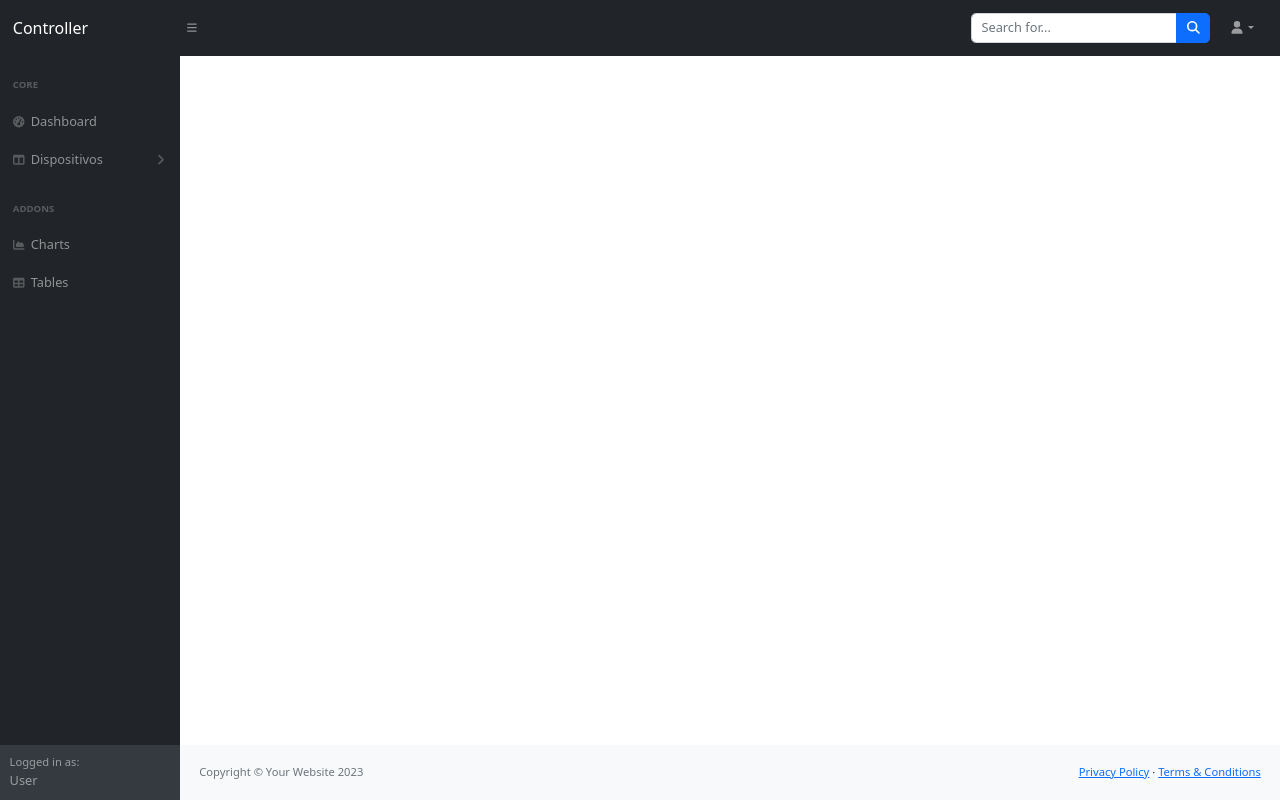
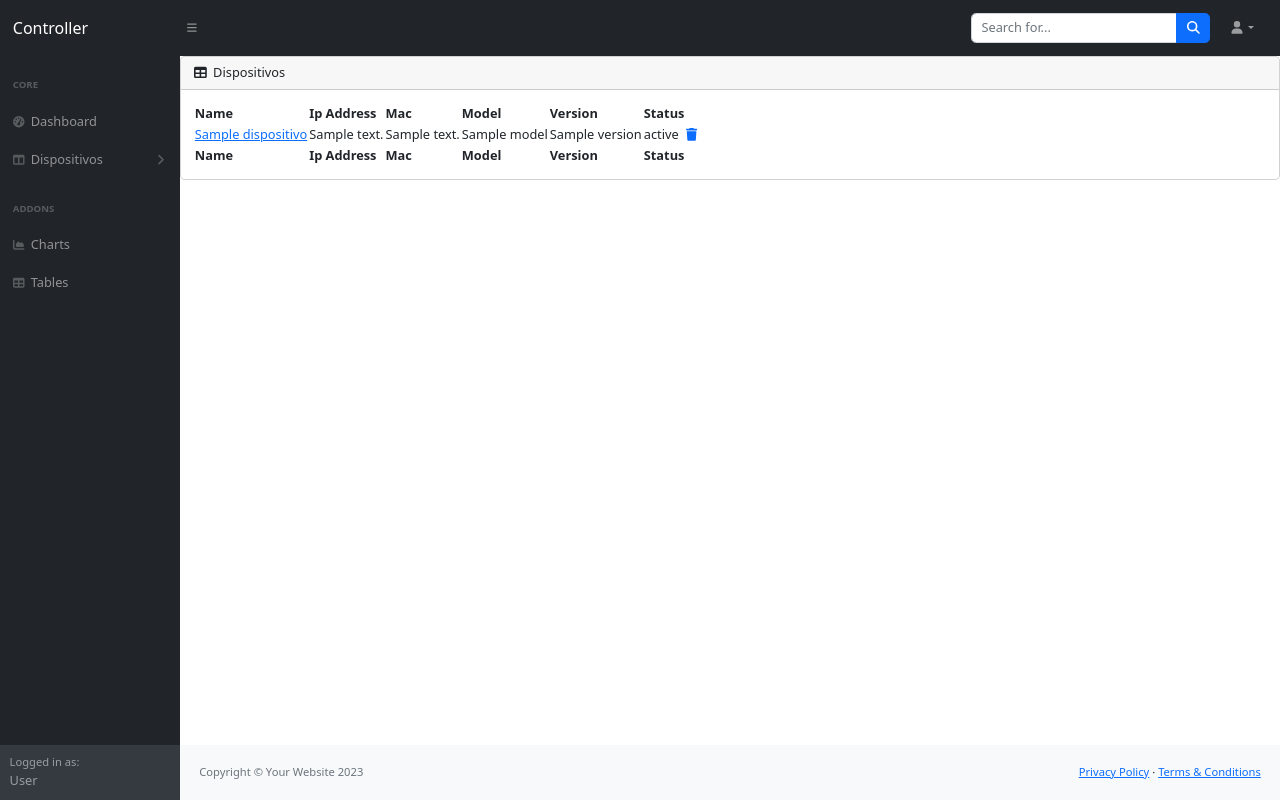
Before and after one commit to hokuto06/devicescontroller, a Django app: template mainController/templates/setup.html in a window 1280 px wide. Run offline with Django 4.2, Linux system fonts and the light colour scheme; the template is opened without the code that fills it: most values are stand-ins (such as "Sample title", 1, 10 or a date in 2020); some libraries are stand-ins or nearby versions.

Commit message:
Restauracion

```diff
--- a/mainController/templates/setup.html
+++ b/mainController/templates/setup.html
@@ -3,7 +3,53 @@
     {% load static %}
     {% block content %}
 <script src="https://code.jquery.com/jquery-3.6.4.min.js"></script>
+<div class="card mb-4">
+    <div class="card-header">
+        <i class="fas fa-table me-1"></i>
+        Dispositivos
+    </div>
+    <div class="card-body">
+        <table id="datatablesSimple">
+            <thead>
+                <tr>
+                    <th>Name</th>
+                    <th>Ip Address</th>
+                    <th>Mac</th>
+                    <th>Model</th>
+                    <th>Version</th>
+                    <th>Status</th>
+                    <th></th>
+                </tr>
+            </thead>
+            <tfoot>
+                <tr>
+                    <th>Name</th>
+                    <th>Ip Address</th>
+                    <th>Mac</th>
+                    <th>Model</th>
+                    <th>Version</th>
+                    <th>Status</th>
+                    <th></th>
+                </tr>
+            </tfoot>
+            <tbody>
+                {% for dispositivo in dispositivos %}
+                <tr>
 
+                    <td><a href="{% url 'device-detail' dispositivo.id %}">{{ dispositivo.host_name }}</a></td>
+                    <td>{{ dispositivo.ip_address }}</td>
+                    <td>{{ dispositivo.mac_address }}</td>
+                    <td>{{ dispositivo.model }}</td>
+                    <td>{{ dispositivo.version }}</td>
+                    <td>{{ dispositivo.status }}</td>
+                    <td><a href="{% url 'DeleteDevice' dispositivo.id %}"><i class="fa fa-trash" aria-hidden="true"></i></a></td>
+                </tr>
+            {% endfor %}
+
+            </tbody>
+        </table>
+    </div>
+</div>
 
 
 {% endblock %}
```
